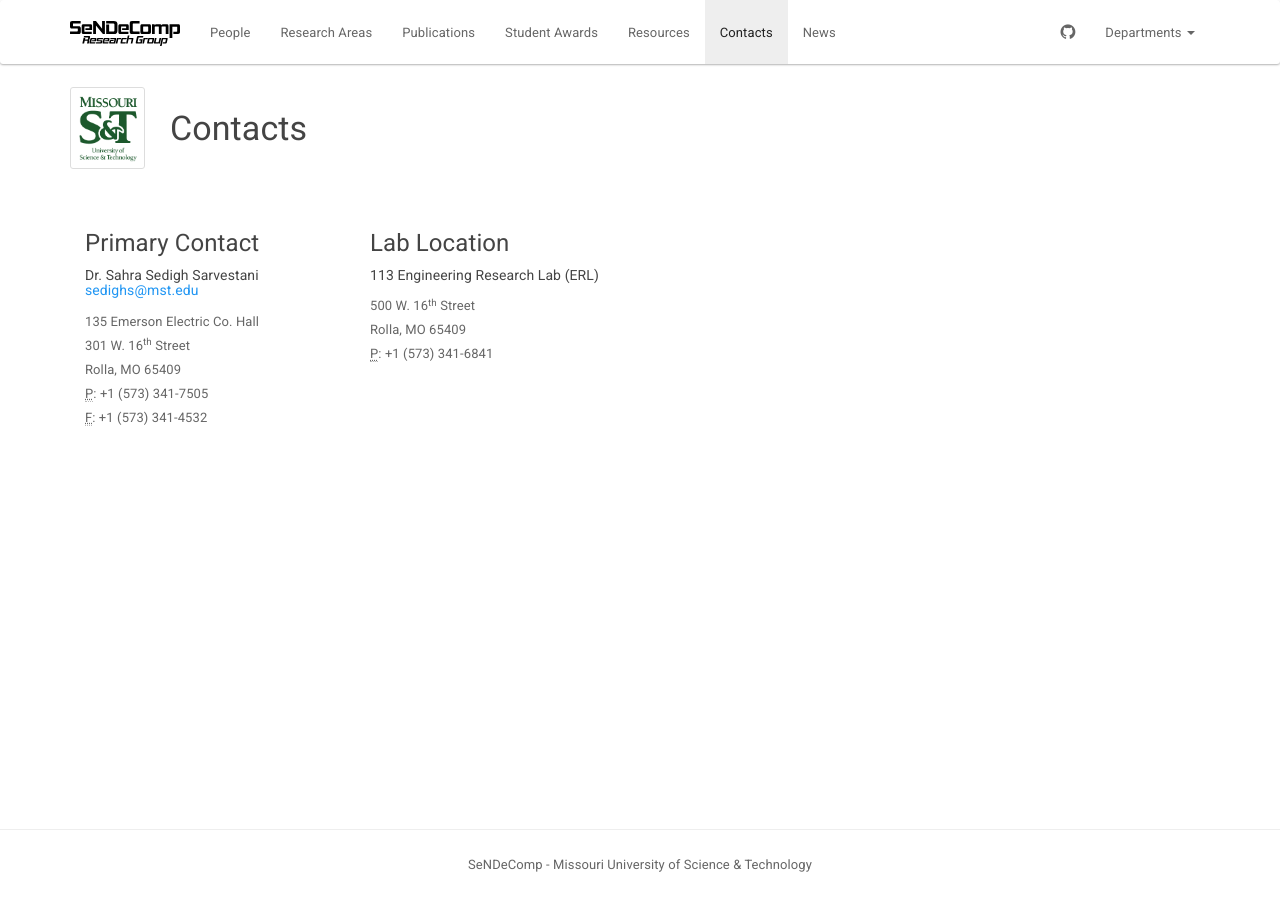
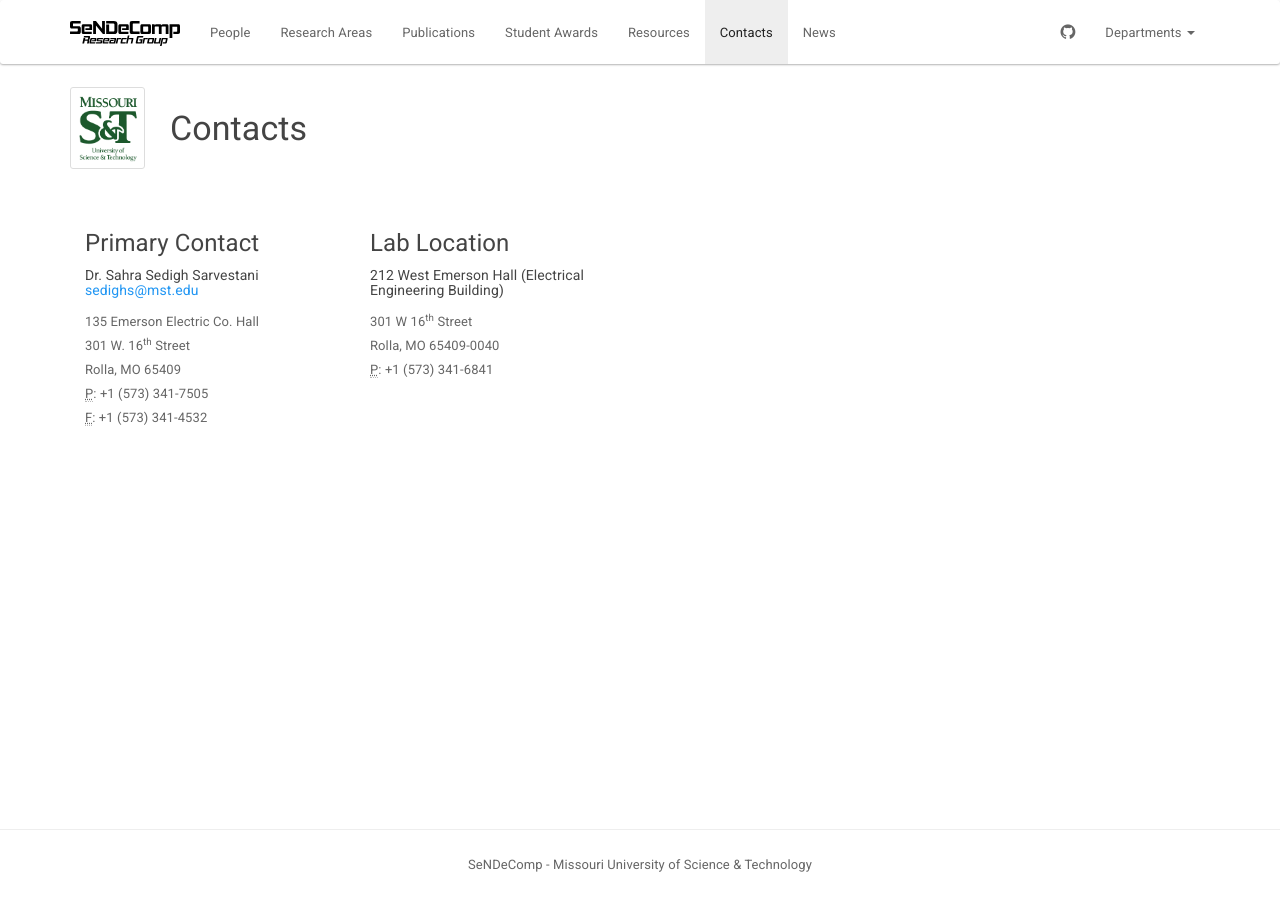
Before and after one commit to sendecomp/sendecomp-website, a Jekyll site: the page built from contacts.html, in a window 1280 px wide. Built offline with Jekyll 4.4.1, drawn with Linux system fonts in a browser that asks for light colours.

Commit message:
Update contacts.html
Updated address of lab

```diff
--- a/contacts.html
+++ b/contacts.html
@@ -20,10 +20,10 @@ title: Contacts
   </div>
   <div class="col-sm-4 col-md-3">
     <h4>Lab Location</h3>
-    <h6>113 Engineering Research Lab (ERL)</h4>
+    <h6>212 West Emerson Hall (Electrical Engineering Building)</h4>
     <p>
-      500 W. 16<sup>th</sup> Street<br>
-      Rolla, MO 65409<br>
+      301 W 16<sup>th</sup> Street<br>
+      Rolla, MO 65409-0040<br>
       <abbr title="Phone Number">P</abbr>: +1 (573) 341-6841
     </p>
   </div>
```
